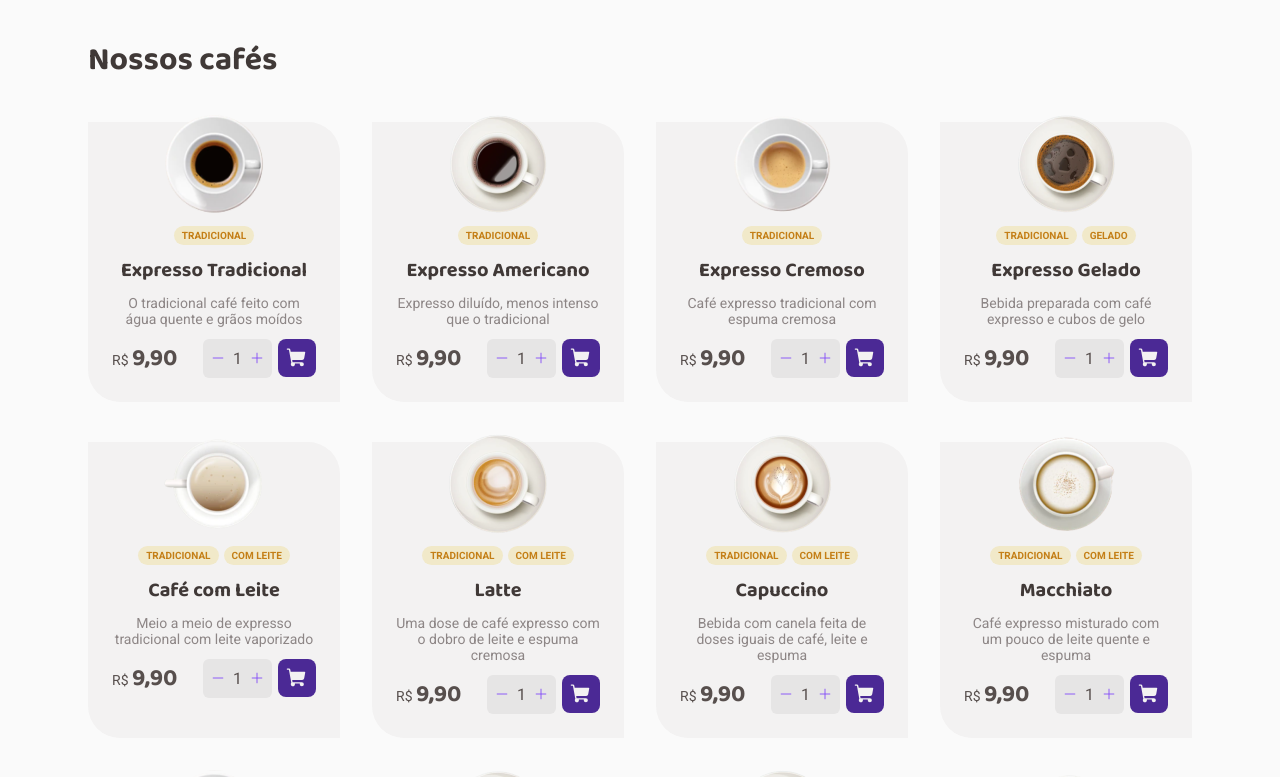
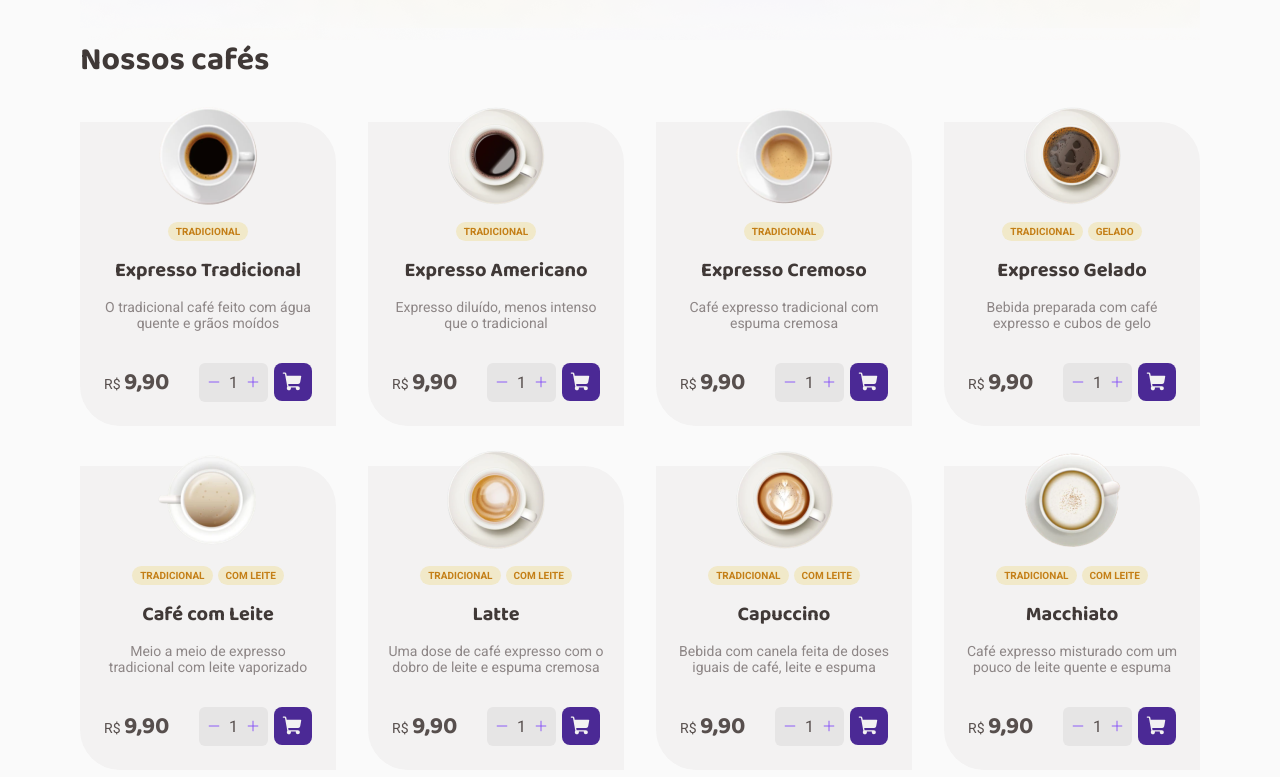
Before and after one commit to lemaun/ignite-2022-02-desafio, a React (Vite) app: page / in a window 1280 px wide. Shown: the part 600-1377 px from the top of the page. Built offline with nearby package versions, Linux system fonts and the light colour scheme.

Commit message:
home page layout

```diff
--- a/src/layouts/DefaultLayout/styles.ts
+++ b/src/layouts/DefaultLayout/styles.ts
@@ -1,8 +1,8 @@
 import styled from 'styled-components'
 
 export const LayoutContainer = styled.div`
-  max-width: 74rem;
-  height: calc(100vh - 10rem);
+  max-width: 75rem;
+  /* height: calc(100vh - 10rem); */
   margin: 0 auto;
   padding: 2.5rem;
 `
--- a/src/pages/Home/components/Banner/styles.ts
+++ b/src/pages/Home/components/Banner/styles.ts
@@ -1,4 +1,5 @@
 import styled from "styled-components";
+import bgBanner from '../../../../assets/images/Background.png'
 
 export const BannerContainer = styled.div`
   display:flex;
@@ -7,6 +8,7 @@ export const BannerContainer = styled.div`
   /* max-height: 544px; */
   padding: 6rem 0.5rem;
   gap: 1.25rem;
+  background-image: url(${bgBanner});
 `
 export const BannerLeft = styled.div`
   /* max-width: 55%; */
--- a/src/pages/Home/components/ProductItem/styles.ts
+++ b/src/pages/Home/components/ProductItem/styles.ts
@@ -1,16 +1,16 @@
 import styled from "styled-components";
 
 export const ItemContainer = styled.div`
-  width: 15.75rem;
+  width: 16rem;
   display:flex;
   flex-wrap: wrap;
   flex-direction: column;
   align-items: center;
-  gap: 0.75rem;
+  gap: 1rem;
   background: ${(props) => props.theme['base-card']};
-  border-bottom-left-radius: 32px;
-  border-top-right-radius: 32px;
-  padding: 1.5rem;
+  border-bottom-left-radius: 40px;
+  border-top-right-radius: 40px;
+  padding: 1rem 1rem 1.5rem 1rem;
 
   img {
     margin-top: -2rem;
@@ -50,6 +50,8 @@ export const PriceSession = styled.div`
   width:100%;
   display: flex;
   justify-content: space-between;
+  margin-top:1rem;
+  padding: 0 0.5rem;
 `
 export const Price = styled.div`
   font-size: 1.5rem;
@@ -99,6 +101,7 @@ export const AddCartButton = styled.button`
   display: flex;
   align-items: center;
   justify-content: center;
+  cursor: pointer;
 
   border: 0;
 
@@ -107,4 +110,8 @@ export const AddCartButton = styled.button`
   background: ${(props) => props.theme['purple-dark']};
   color: ${(props) => props.theme['base-card']};
 
+  &:hover {
+    background: ${(props) => props.theme.purple};
+  }
+
 `
```
Also changed, not shown: src/assets/images/Background.png (added).
